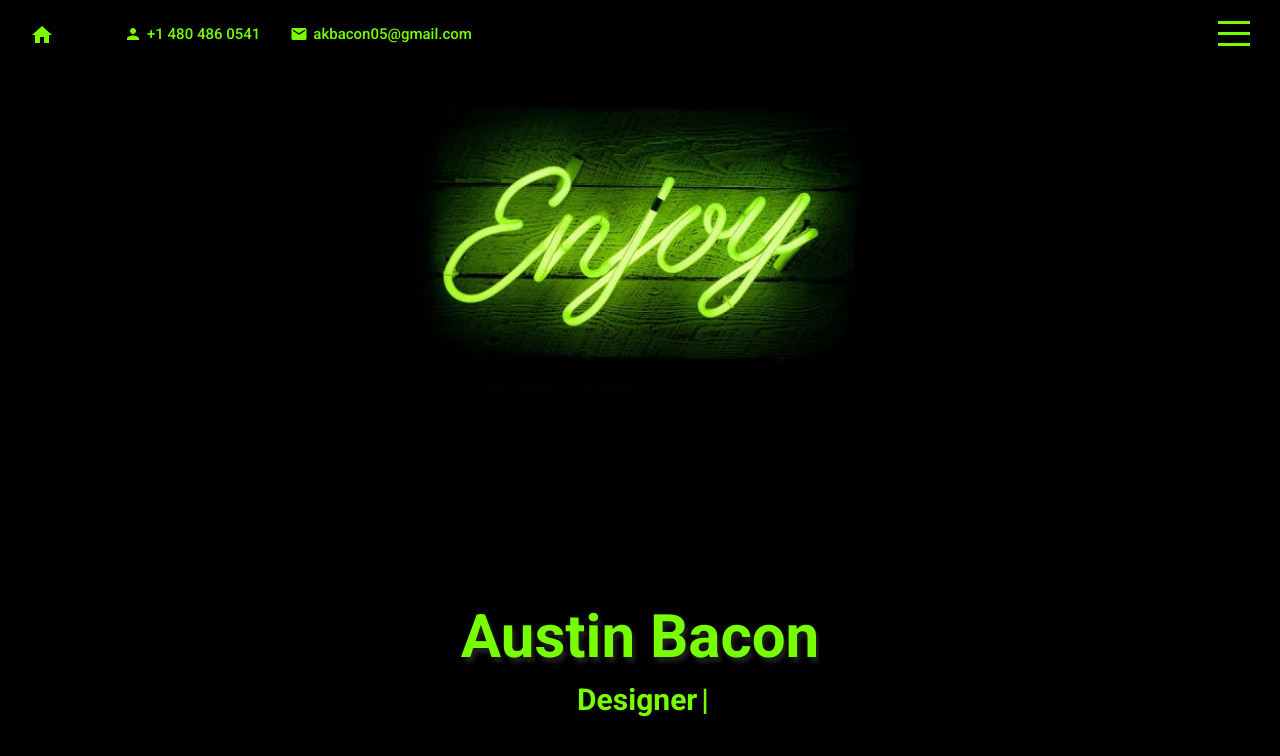
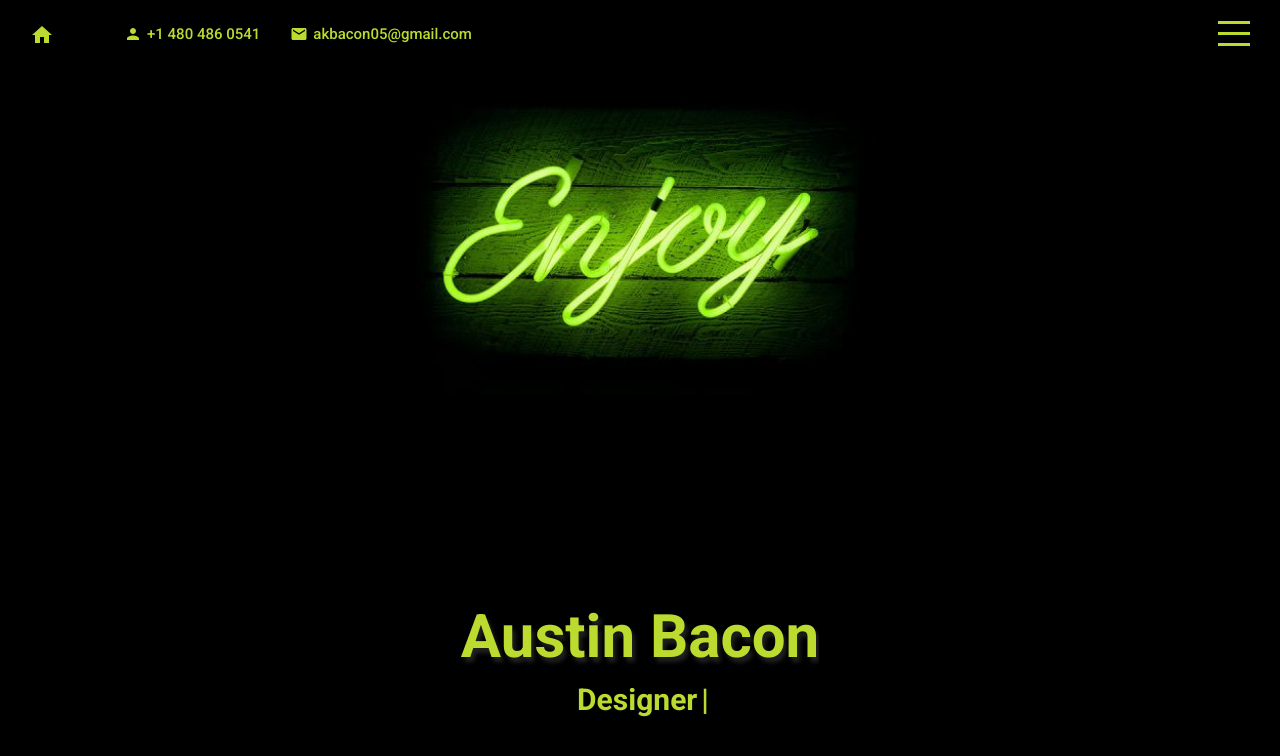
Before and after one commit to akb364/AustinBacon, a React (Create React App) app: page / in a window 1280 px wide. Shown: the top 756 px of the page. Built offline with nearby package versions, Linux system fonts and the light colour scheme.

Commit message:
feat(testimonials): changed testimonials to black and green theme

```diff
--- a/src/components/testimonials/testimonials.scss
+++ b/src/components/testimonials/testimonials.scss
@@ -1,7 +1,7 @@
 @import "../../global.scss";
 
 .testimonials{
-    background-color: white;
+    background-color: $mainColor;
     display: flex;
     flex-direction: column;
     align-items: center;
@@ -89,7 +89,8 @@
             .center{
                 padding: 10px;
                 border-radius: 10px;
-                background-color: rgb(250, 244, 245);
+                background-color: $secondaryColor;
+                color: black;
                 @include mobile{
                     font-size: 12px;
                     padding: 5px;
@@ -107,7 +108,7 @@
                     }
                 }
                 h4{
-                    color: rgb(163, 161, 161);
+                    color: $darkGreen;
                     @include mobile{
                         font-size: 13px;
                     }
--- a/src/components/works/works.scss
+++ b/src/components/works/works.scss
@@ -77,7 +77,7 @@
                             width: 40px;
                             height: 40px;
                             border-radius: 50%;
-                            background-color: rgb(162, 205, 119);
+                            background-color: $secondaryColor;
                             display: flex;
                             align-items: center;
                             justify-content: center;
--- a/src/global.scss
+++ b/src/global.scss
@@ -1,4 +1,6 @@
-$mainColor:#77fe00;
+$mainColor:#BBDC2f;
+$secondaryColor: #E1EEC7;
+$darkGreen: #61B136;
 
 $width: 768px;
 
```
